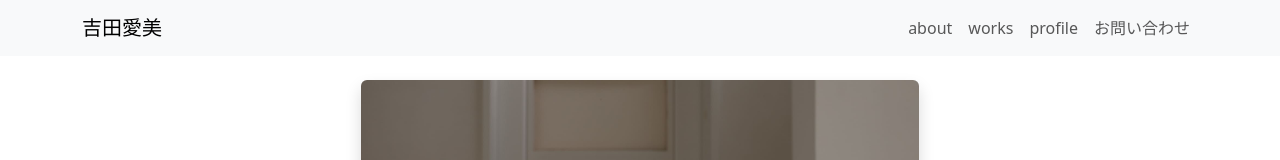
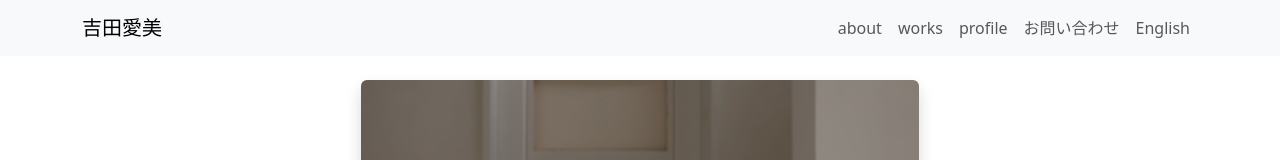
Before and after one commit to amiyoshida/portfolio.en, a plain HTML site: page index-ja.html in a window 1280 px wide. Shown: the top 160 px of the page. Drawn offline with nearby package versions, Linux system fonts and the light colour scheme; a script that the page names is missing.

Commit message:
Update index-ja.html

```diff
--- a/index-ja.html
+++ b/index-ja.html
@@ -42,6 +42,7 @@
         <li class="nav-item"><a class="nav-link" href="#works">works</a></li>
         <li class="nav-item"><a class="nav-link" href="#biography">profile</a></li>
         <li class="nav-item"><a class="nav-link" href="#contact">お問い合わせ</a></li>
+         <li class="nav-item"><a class="nav-link" href="index.html">English</a></li> </ul>
       </ul>
     </div>
   </div>
```
